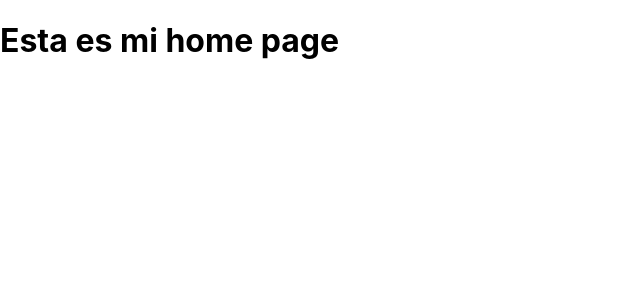
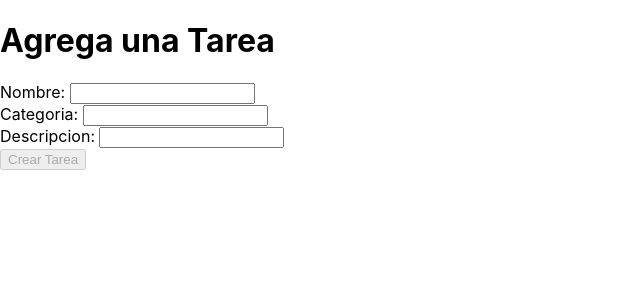
Before and after one commit to Alexcaballero13/ciomprix, a React (Create React App) app: page /Home in a window 1280 px wide. Shown: the top 300 px of the page, without its empty margins (0-640 px from the left). Built offline with nearby package versions, Linux system fonts and the light colour scheme.

Commit message:
Se desarrolla la creacion de tareas y su visualizacion

```diff
--- a/src/components/Form Page/FormPage.jsx
+++ /dev/null
@@ -1,6 +0,0 @@
-const Form = () =>{
-
-    return(
-        <h1>Esta es mi Form page</h1>
-    )
-}
--- a/src/components/Home page/HomePage.jsx
+++ b/src/components/Home page/HomePage.jsx
@@ -1,7 +1,94 @@
+import { useState } from "react"
+import { useDispatch, useSelector } from "react-redux"
+import { AgregarTask } from "../../redux/Actions"
+import Task from "../Tasks/Task"
+
+
+const validate = ({nombre, descripcion})=>{
+    const errors ={}
+
+    if (nombre.length > 25) errors.nombre = 'You exceeded Max. Number of characters'
+    if (descripcion.length > 150) errors.descripcion = 'You exceeded Max. Number of characters'
+
+    return errors
+    }
+
 const HomePage = () =>{
 
+    const dispatch = useDispatch();
+    const tareas = useSelector(state => state.Tasks)
+    const [form, setForm] = useState({
+        nombre: '',
+        categoria: '',
+        estado: 'Pendiente',
+        descripcion:''
+    })
+
+    const [errors, setErrors] = useState({
+        nombre: '',
+        categoria: '',
+        estado: 'Pendiente',
+        descripcion:''
+    })
+
+    const handleInputform = (event) => {
+        const name = event.target.name
+        const value = event.target.value
+
+        setForm({
+            ...form,
+            [name]: value
+        })
+
+        setErrors(validate({
+            ...form,
+            [name]: value
+        }))
+    }
+
+    const handleSubmit = (event) => {
+        event.preventDefault();
+        dispatch(AgregarTask({nombre: form.nombre, categoria: form.categoria, estado: form.estado, descripcion: form.descripcion}))
+        setForm({
+            nombre: '',
+            categoria: '',
+            estado: 'Pendiente',
+            descripcion:''
+        })
+    }
+
+
     return(
-        <h1>Esta es mi home page</h1>
+
+        <div>
+            <div>
+            {tareas?.map(tarea =>{
+                return <Task
+                nombre={tarea.nombre}
+                categoria ={tarea.categoria}
+                estado ={tarea.estado}
+                descripcion={tarea.descripcion}/>
+            })}
+            </div>
+            <h1>Agrega una Tarea</h1>
+            <form onSubmit={handleSubmit}>
+            <div>
+                <label htmlFor="nombre">Nombre: </label>
+                <input type="text" name="nombre" value={form.nombre} onChange={handleInputform}/> {errors.nombre? <p>{errors.nombre}</p>:""}
+            </div>
+            <div>
+                <label htmlFor="categoria">Categoria: </label>
+                <input type="text" name="categoria" value={form.categoria} onChange={handleInputform}/>
+            </div>
+            <div>
+                <label htmlFor="descripcion">Descripcion: </label>
+                <input type="text" name="descripcion" value={form.descripcion} onChange={handleInputform}/> {errors.descripcion? <p>{errors.descripcion}</p>:""}
+            </div>
+            <div>
+                <button type="submit" disabled={errors.nombre||errors.categoria||errors.descripcion||!form.nombre||!form.categoria||!form.descripcion}>Crear Tarea</button>
+            </div>
+            </form>
+        </div>
     )
 }
 
--- /dev/null
+++ b/src/components/Tasks/Task.jsx
@@ -0,0 +1,75 @@
+import { useState } from 'react'
+import { borrarTarea, modificarTarea } from "../../redux/Actions"
+import { useDispatch } from 'react-redux'
+
+const Task = ({nombre, categoria, estado, descripcion}) => {
+  const dispatch = useDispatch()
+
+  const handleBorrar = () => {
+    dispatch(borrarTarea(nombre))
+  }
+
+  const [editar, setEditar] = useState(false)
+  const [nuevaTarea, setNuevaTarea] = useState({
+    nombre,
+    categoria,
+    estado,
+    descripcion
+  })
+
+  const handleChange = (e) => {
+    const { name, value } = e.target
+    setNuevaTarea({ ...nuevaTarea, [name]: value })
+  }
+
+  const handleSubmit = (e) => {
+    e.preventDefault()
+    dispatch(modificarTarea({nombre: nombre, categoria: nuevaTarea.categoria, estado: estado, descripcion: nuevaTarea.descripcion}))
+    setEditar(false)
+  }
+
+  const handleModificar = () => {
+    setEditar(true)
+  }
+
+  const handleCheckbox = (event) => {
+    const checked = event.target.checked
+    const value = event.target.value
+
+    if ( checked === true ){
+        dispatch(modificarTarea({nombre, categoria, estado: value, descripcion}))
+    }
+    if (checked === false){
+        dispatch(modificarTarea({nombre, categoria, estado: 'Pendiente', descripcion}))
+    }
+  }
+
+  if (editar) {
+    return (
+      <div>
+        <form onSubmit={handleSubmit}>
+          <label>Categoría:</label>
+          <input type="text" name="categoria" value={nuevaTarea.categoria} onChange={handleChange} />
+          <label>Descripción:</label>
+          <textarea name="descripcion" value={nuevaTarea.descripcion} onChange={handleChange}></textarea>
+          <button type="submit">Aplicar cambios</button>
+        </form>
+      </div>
+    )
+  }
+
+  return (
+    <div>
+        <label>Finalizada</label>
+        <input type="checkbox" value= 'Finalizada' onChange={handleCheckbox}/>
+      <button onClick={handleBorrar}>Eliminar tarea</button>
+      <button onClick={handleModificar}>Modificar tarea</button>
+      <h1>{nombre}</h1>
+      <h2>{categoria}</h2>
+      <h3>{estado}</h3>
+      <h3>{descripcion}</h3>
+    </div>
+  )
+}
+
+export default Task
--- a/src/index.js
+++ b/src/index.js
@@ -5,7 +5,6 @@ import App from './App';
 import { Provider } from 'react-redux';
 import { BrowserRouter } from 'react-router-dom';
 import store from './redux/store';
-
 
 const root = ReactDOM.createRoot(document.getElementById('root'))
 
--- /dev/null
+++ b/src/redux/Actions-type.js
@@ -0,0 +1,3 @@
+export const ADDTASK = 'ADDTASK'
+export const REMOVETASK = 'REMOVETASK'
+export const UPDATETASK = 'UPDATETASK'
--- /dev/null
+++ b/src/redux/Actions.js
@@ -0,0 +1,13 @@
+import { ADDTASK, REMOVETASK, UPDATETASK } from "./Actions-type";
+
+export const AgregarTask = (order) => {
+    return ({ type: ADDTASK, payload: order })
+}
+
+export const borrarTarea = (order) => {
+    return ({ type: REMOVETASK, payload: order })
+}
+
+export const modificarTarea = (order) => {
+    return ({ type: UPDATETASK, payload: order })
+}
--- a/src/redux/reducer.js
+++ b/src/redux/reducer.js
@@ -1,11 +1,40 @@
+import { ADDTASK, REMOVETASK, UPDATETASK } from "./Actions-type";
+
 const initialState = {
-
+    Tasks:[]
 }
 
-const reducer = (state = initialState, action) =>{
+const tasksReducer = (state = initialState, action) =>{
     switch (action.type) {
+        case ADDTASK:
+            return{
+                ...state,
+                Tasks: [...state.Tasks, { ...action.payload }]
+            }
 
+        case REMOVETASK:
+            return{
+                ...state,
+                Tasks: state.Tasks.filter(obj => obj.nombre !== action.payload)
+            }
+
+            case UPDATETASK:
+                const taskToUpdateIndex = state.Tasks.findIndex(obj => obj.nombre === action.payload.nombre);
+                if (taskToUpdateIndex === -1) {
+                  // Si no se encuentra la tarea, no se hace nada
+                  return state;
+                }
+                const updatedTask = { ...state.Tasks[taskToUpdateIndex], ...action.payload };
+                const updatedTasks = [...state.Tasks];
+                updatedTasks[taskToUpdateIndex] = updatedTask;
+                return {
+                  ...state,
+                  Tasks: updatedTasks,
+                };
+
+            default:
+                return {...state};
     }
 }
 
-export default reducer;
+export default tasksReducer;
```
